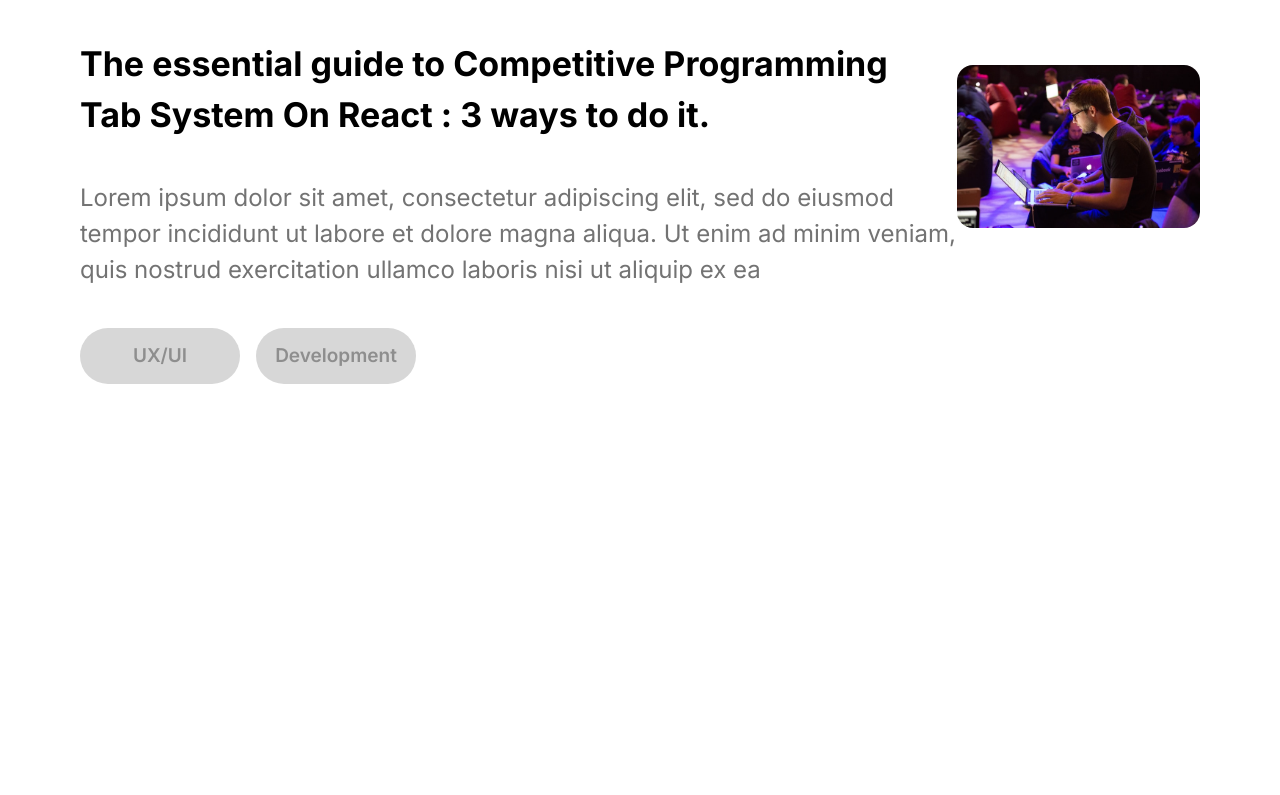
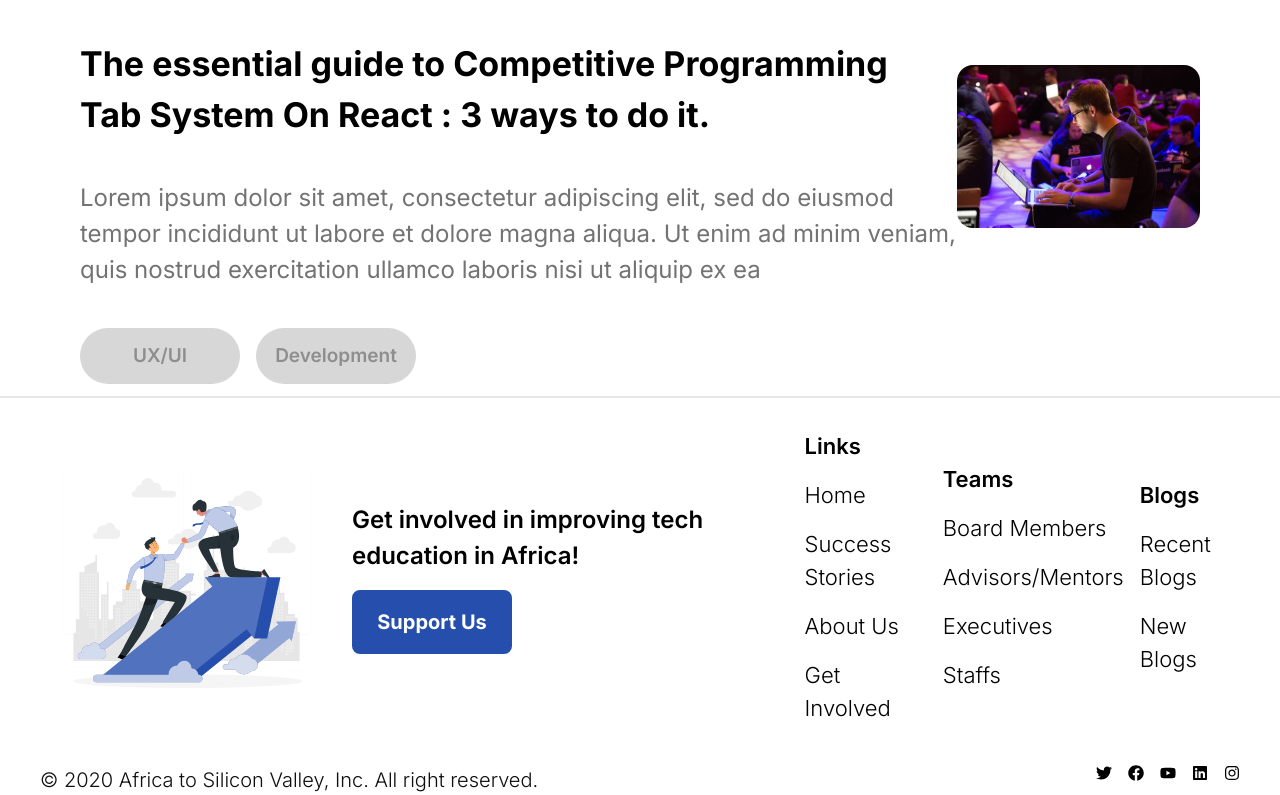
Before and after one commit to KumaTelila/a2sv-blog-post, a Next.js app: page / in a window 1280 px wide. Shown: the part 289-1084 px from the top of the page. Before the commit the page ends 800 px from the top, so only its background shows below. Built offline with nearby package versions, Linux system fonts and the light colour scheme.

Commit message:
Description half done

```diff
--- /dev/null
+++ b/app/components/description/Description.tsx
@@ -0,0 +1,58 @@
+import Image from "next/image";
+import React from "react";
+import { dummy } from "./dummy";
+import RelatedBlogCard from "./RelatedBlogCard";
+
+const Description = () => {
+  return (
+    <div className="flex flex-col justify-center items-center gap-4 px-12">
+      <p className="text-[48px] font-normal">{dummy.title}</p>
+      <div className="flex gap-4 items-center">
+        <p className="text-[16px] font-light uppercase">{dummy.tag} </p>
+        <div className="w-1 h-4 rounded-md bg-[#535353]"></div>
+        <p className="text-[16px] font-light uppercase">6 min Read</p>
+      </div>
+      <Image
+        src={"/assets/placeholder.jpeg"}
+        width={449}
+        height={295}
+        alt="profile-picture"
+        className="w-[1586px] h-[792px] pt-10"
+      />
+      <div className="flex flex-col justify-center items-center px-40 gap-6 ">
+        <Image
+          src={dummy.user_image}
+          width={89}
+          height={89}
+          alt="profile-picture"
+          className="block mx-auto min-h-[89px] rounded-full"
+        />
+        <div className="flex gap-4 items-center">
+          <p className="text-[16px] font-normal uppercase">{dummy.author}</p>
+          <div className="w-1 h-4 rounded-md bg-[#535353]"></div>
+          <p className="text-[16px] font-normal uppercase">
+            {dummy.user_profession}
+          </p>
+        </div>
+        <p className="text-[16px] font-semibold uppercase text-[#264FAD]">
+          {dummy.username}
+        </p>
+        <p className="text-[40px] font-normal">{dummy.description.heading}</p>
+        <p className="text-20px font-normal texxt-[#737373]">
+          {dummy.description.content}
+        </p>
+      </div>
+      {/* related blogs section */}
+      <div className="px-10">
+        <p className="text-[28px] font-semibold justify-start">Related Blogs</p>
+        <div className="flex justify-between gap-6">
+          <RelatedBlogCard />
+          <RelatedBlogCard />
+          <RelatedBlogCard />
+        </div>
+      </div>
+    </div>
+  );
+};
+
+export default Description;
--- /dev/null
+++ b/app/components/description/RelatedBlogCard.tsx
@@ -0,0 +1,46 @@
+import React from "react";
+import { dummy } from "./dummy";
+import Image from "next/image";
+
+const RelatedBlogCard = () => {
+  return (
+    <div className="flex flex-col gap-6 w-[477px]">
+      <Image
+        src={dummy.image}
+        width={477}
+        height={295}
+        alt="Image"
+        className="w-[477px] h-[332.96px] rounded-t-lg"
+      />
+      <p className="text-[20px] font-medium text-[#5E5873]">{dummy.title}</p>
+      <div className="flex gap-4">
+        <Image
+          src={dummy.user_image}
+          width={28}
+          height={28}
+          alt="profile-picture"
+          className="w-[28px] h-[28px] rounded-full"
+        />
+        <p className="text-[12px] font-normal text-[#B9B9C3]">by</p>
+        <p className="text-[14px] font-semibold text-[#6E6B7B]">
+          {dummy.author}
+        </p>
+        <div className="w-1 h-6 rounded-lg bg-[#B9B9C3]"></div>
+        <p className="text-[14px] font-normal text-[#B9B9C3]">Jan 10, 2020</p>
+      </div>
+      <div className="flex gap-4">
+        <div className="flex  gap-2 justify-center items-center bg-[#D7D7D7] rounded-full min-w-40 h-14">
+          <p className="text-[19px] text-[#8E8E8E] font-semibold px-2">UX/UI</p>
+        </div>
+        <div className="flex gap-2 justify-center items-center bg-[#D7D7D7] rounded-full min-w-40 h-14">
+          <p className="text-[19px] text-[#8E8E8E] font-semibold px-2">
+            Development
+          </p>
+        </div>
+      </div>
+      <p className="text-[16px] font-normal text-[#6E6B7B]">{dummy.description.heading}</p>
+    </div>
+  );
+};
+
+export default RelatedBlogCard;
--- /dev/null
+++ b/app/components/description/RelatedBlogs.tsx
@@ -0,0 +1,9 @@
+import React from 'react'
+
+const RelatedBlogs = () => {
+  return (
+    <div>RelatedBlogs</div>
+  )
+}
+
+export default RelatedBlogs
--- /dev/null
+++ b/app/components/description/dummy.tsx
@@ -0,0 +1,13 @@
+export const dummy = {
+    title: "Mastering the Basics of React.js",
+    description: {
+      heading: "React.js is a popular JavaScript library for building user interfaces. Whether you're a beginner or an experienced developer, understanding the core concepts of React.js will enable you to create powerful and efficient web applications.",
+      content: "In this guide, we'll walk you through the essentials of React, including components, state, and props. You'll learn how to manage your application's state effectively and how to create reusable components that make your code more maintainable. By the end of this guide, you'll have a solid foundation in React.js and be ready to tackle more advanced topics."
+    },
+    image: "/assets/placeholder.jpeg",
+    author: "Dawit Alemayehu",
+    user_image: "/assets/profile.jpg",
+    user_profession: "Software Engineer",
+    tag: "React.js",
+    username: "@dawit_tech"
+  };
--- a/app/components/footer/Footer.tsx
+++ b/app/components/footer/Footer.tsx
@@ -1,9 +1,71 @@
-import React from 'react'
+import React from "react";
+import Image from "next/image";
+import Link from "next/link";
+import { linksItemsList } from "./linksItemsList";
+import { teamsItemsList } from "./teamsItemsList";
+import { blogsItemsList } from "./blogsItemsList";
+import {
+  FaFacebook,
+  FaInstagram,
+  FaLinkedin,
+  FaTwitter,
+  FaYoutube,
+} from "react-icons/fa";
 
 const Footer = () => {
   return (
-    <div>Footer</div>
-  )
-}
+    <div className="flex flex-col px-10 gap-10 border-t-2 pt-8">
+      <div className="flex justify-between items-center gap-4">
+        <Image src={"/assets/footer.svg"} width={296} height={221} alt="logo" />
+        <div className="flex flex-col gap-4">
+          <p className="text-[24px] font-semibold">
+            Get involved in improving tech education in Africa!
+          </p>
+          <button className="bg-[#264FAD] rounded-lg w-40 h-16 flex justify-center items-center text-white font-bold text-[20px]">
+            Support Us
+          </button>
+        </div>
+        <div className="flex flex-col gap-4">
+          <p className="text-[22px] font-semibold">Links</p>
+          {linksItemsList.map((item, index) => (
+            <Link
+              className="text-[22px] font-light"
+              href={item.href}
+              key={index}
+            >
+              {item.name}
+            </Link>
+          ))}
+        </div>
+        <div className="flex flex-col gap-4">
+          <p className="text-[22px] font-semibold">Teams</p>
+          {teamsItemsList.map((item, index) => (
+            <p className="text-[22px] font-light" key={index}>
+              {item.name}
+            </p>
+          ))}
+        </div>
+        <div className="flex flex-col gap-4">
+          <p className="text-[22px] font-semibold">Blogs</p>
+          {blogsItemsList.map((item, index) => (
+            <p className="text-[22px] font-light" key={index}>
+              {item.name}
+            </p>
+          ))}
+        </div>
+      </div>
+      <div className="flex justify-between">
+        <p className="text-[20px] text-[#0F0F0F] font-light">© 2020 Africa to Silicon Valley, Inc. All right reserved.</p>
+        <div className="flex gap-4">
+          <FaTwitter />
+          <FaFacebook />
+          <FaYoutube />
+          <FaLinkedin />
+          <FaInstagram />
+        </div>
+      </div>
+    </div>
+  );
+};
 
-export default Footer
+export default Footer;
--- /dev/null
+++ b/app/components/footer/blogsItemsList.tsx
@@ -0,0 +1,9 @@
+export const blogsItemsList = [
+    {
+        name: "Recent Blogs"
+    },
+    {
+        name: "New Blogs"
+    }
+
+]
--- /dev/null
+++ b/app/components/footer/linksItemsList.tsx
@@ -0,0 +1,18 @@
+export const linksItemsList = [
+    {
+        name: "Home",
+        href: "/",
+    },
+    {
+        name: "Success Stories",
+        href: "/success-stories",
+    },
+    {
+        name: "About Us",
+        href: "/about-us",
+    },
+    {
+        name: "Get Involved",
+        href: "/get-involved",
+    }
+]
--- /dev/null
+++ b/app/components/footer/teamsItemsList.tsx
@@ -0,0 +1,14 @@
+export const teamsItemsList = [
+    {
+        name: "Board Members",
+    },
+    {
+        name: "Advisors/Mentors",
+    },
+    {
+        name: "Executives",
+    },
+    {
+        name: "Staffs",
+    }
+]
--- /dev/null
+++ b/app/description/page.tsx
@@ -0,0 +1,20 @@
+import React from "react";
+import Navbar from "../components/navbar/Navbar";
+import Description from "../components/description/Description";
+import Footer from "../components/footer/Footer";
+
+const DescriptionPage = () => {
+  return (
+    <>
+      <div className="min-h-screen flex flex-col">
+        <Navbar />
+        <main className="flex-grow">
+          <Description />
+        </main>
+        <Footer />
+      </div>
+    </>
+  );
+};
+
+export default DescriptionPage;
--- a/app/page.tsx
+++ b/app/page.tsx
@@ -2,6 +2,7 @@ import Image from "next/image";
 import Navbar from "./components/navbar/Navbar";
 import Header from "./components/blogs/Header";
 import BlogsCard from "./components/blogs/BlogsCard";
+import Footer from "./components/footer/Footer";
 
 export default function Home() {
   return (
@@ -9,6 +10,7 @@ export default function Home() {
       <Navbar />
       <Header />
       <BlogsCard/>
+      <Footer/>
     </>
   );
 }
```
Also changed, not shown: package.json (+6 -4 lines), 1 other file (tests, documents, lock files or other folders).
